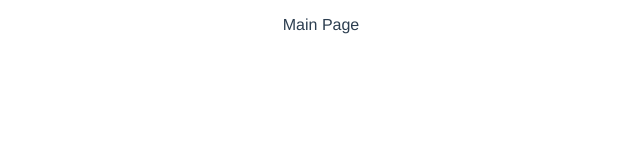
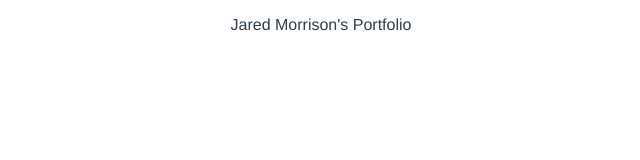
Before and after one commit to 20jmorrison/webPortfolio, a Vue app in the folder client/: page / in a window 1280 px wide. Shown: the top 160 px of the page, without its empty margins (319-959 px from the left). Built offline with nearby package versions, Linux system fonts and the light colour scheme.

Commit message:
Add landing message, 'Jared Morrison's Portfolio'

```diff
--- a/client/src/App.vue
+++ b/client/src/App.vue
@@ -1,5 +1,5 @@
 <template>
-<p>Main Page</p>
+<p>Jared Morrison's Portfolio</p>
 </template>
 
 <script>
```
